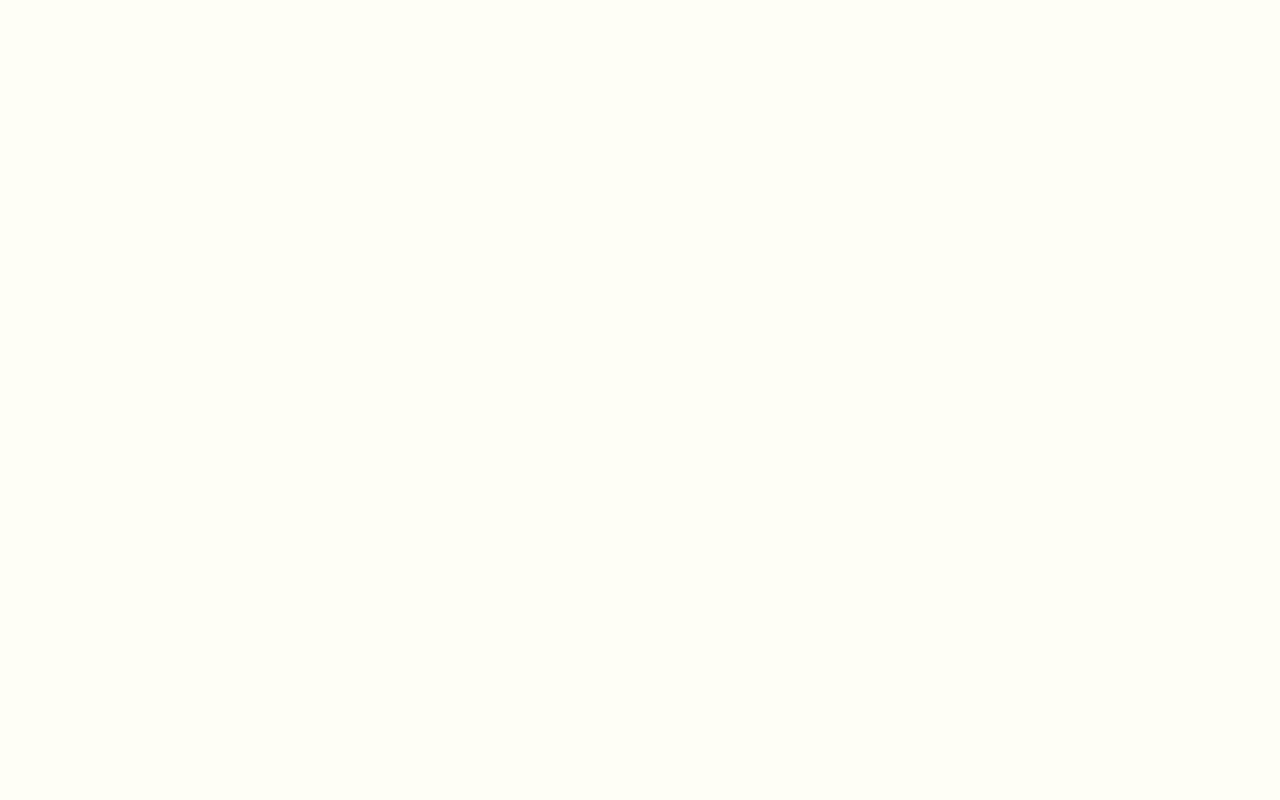
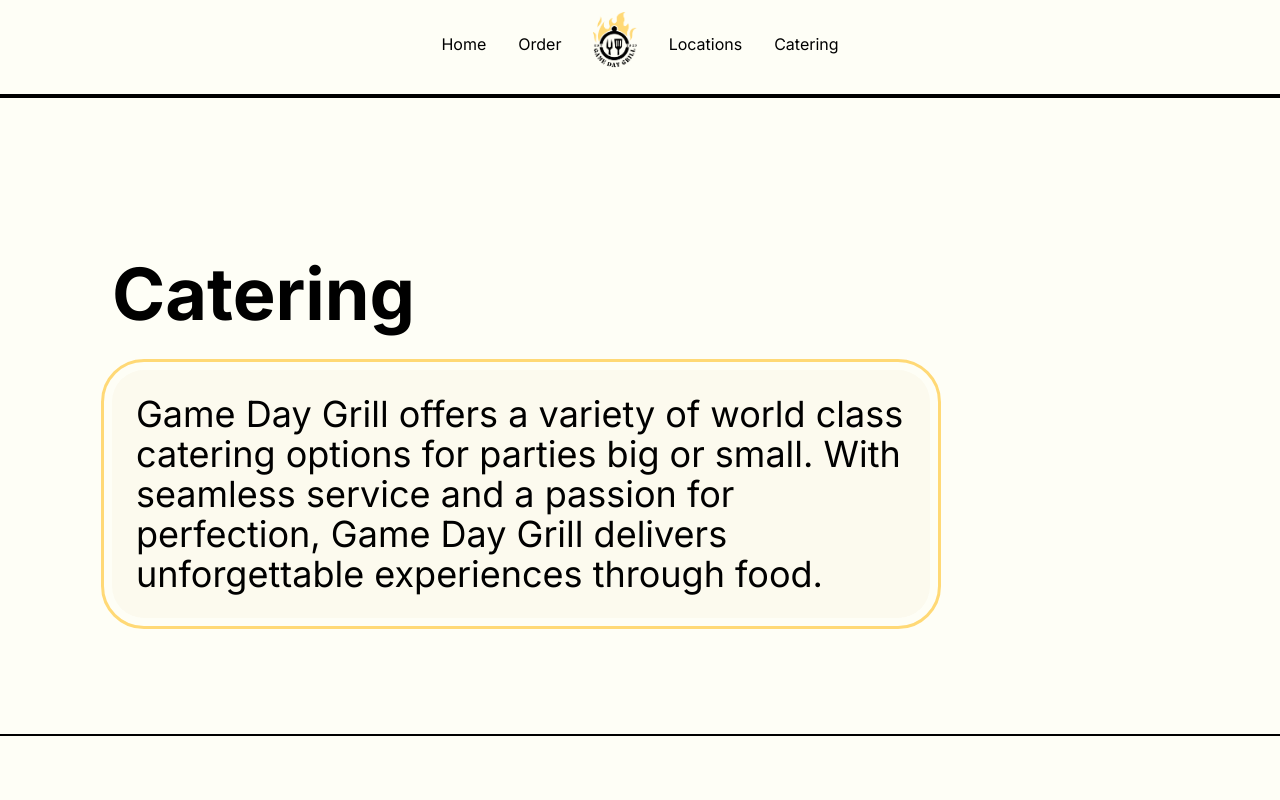
Before and after one commit to vijayn7/Farmington-BPA-2023-2024, a React (Vite) app: page /catering in a window 1280 px wide. Before the commit this address had no page. Shown: the top 800 px of the page. Built offline with nearby package versions, Linux system fonts and the light colour scheme.

Commit message:
catering added

```diff
--- a/src/App.jsx
+++ b/src/App.jsx
@@ -5,6 +5,7 @@
 import Homepage from "./pages/Homepage";
 import Locations from "./pages/Locations";
 import Order from "./pages/Order";
+import Catering from "./pages/Catering";
 
 const App = () => {
   return (
@@ -15,6 +16,7 @@
             <Route index element={<Homepage />} />
             <Route path="locations" element={<Locations />} />
             <Route path="orders" element={<Order />} />
+            <Route path="catering" element={<Catering />} />
           </Route>
         </Routes>
       </BrowserRouter>
--- a/src/components/Navbar.jsx
+++ b/src/components/Navbar.jsx
@@ -81,7 +81,7 @@
                             <Link to="/orders" className="hover:text-primary">Order</Link>
                             <Link to="/"><img src={logo} className="h-16" alt="Logo" /></Link>
                             <Link to="/locations" className="hover:text-primary">Locations</Link>
-                            <Link to="/" className="hover:text-primary">Catering</Link>
+                            <Link to="/catering" className="hover:text-primary">Catering</Link>
                         </div>
                     </div>
                 </header>
--- a/src/pages/Catering.jsx
+++ b/src/pages/Catering.jsx
@@ -1,3 +1,5 @@
+import React from "react";
+
 export const Catering = () => {
     return (
         <div>
--- a/src/pages/Homepage.jsx
+++ b/src/pages/Homepage.jsx
@@ -1,10 +1,9 @@
 import React from "react";
-import Navbar from "../components/Navbar";
+import Footer from "../components/Footer";
+import Founders from "../components/Founders";
 import Home from "../components/Home";
 import Menu from "../components/Menu";
 import Mission from "../components/Mission";
-import Footer from "../components/Footer";
-import Founders from "../components/Founders";
 
 const Homepage = () => {
   return (
```
